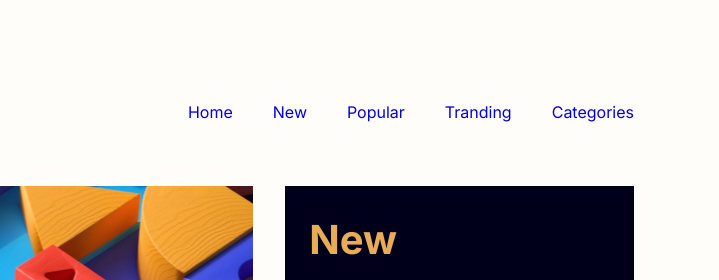
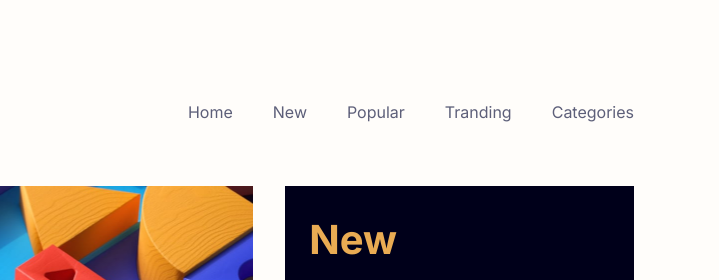
Before and after one commit to DarioDG91/news-homepage-frontendmentor-project, a plain HTML site: page index.html in a window 1280 px wide. Shown: the top 280 px of the page, 561-1280 px from the left. Drawn offline with Linux system fonts and the light colour scheme.

Commit message:
nav-links color changed

```diff
--- a/index.css
+++ b/index.css
@@ -75,6 +75,10 @@ main {
     margin-top: 9.1rem;
     padding-left: 0;
     margin-left: 1.5rem;
+}
+
+.nav-links a {
+    color: var(--Dark-grayish-blue);
 }
 
 .nav-links a:hover {
```
